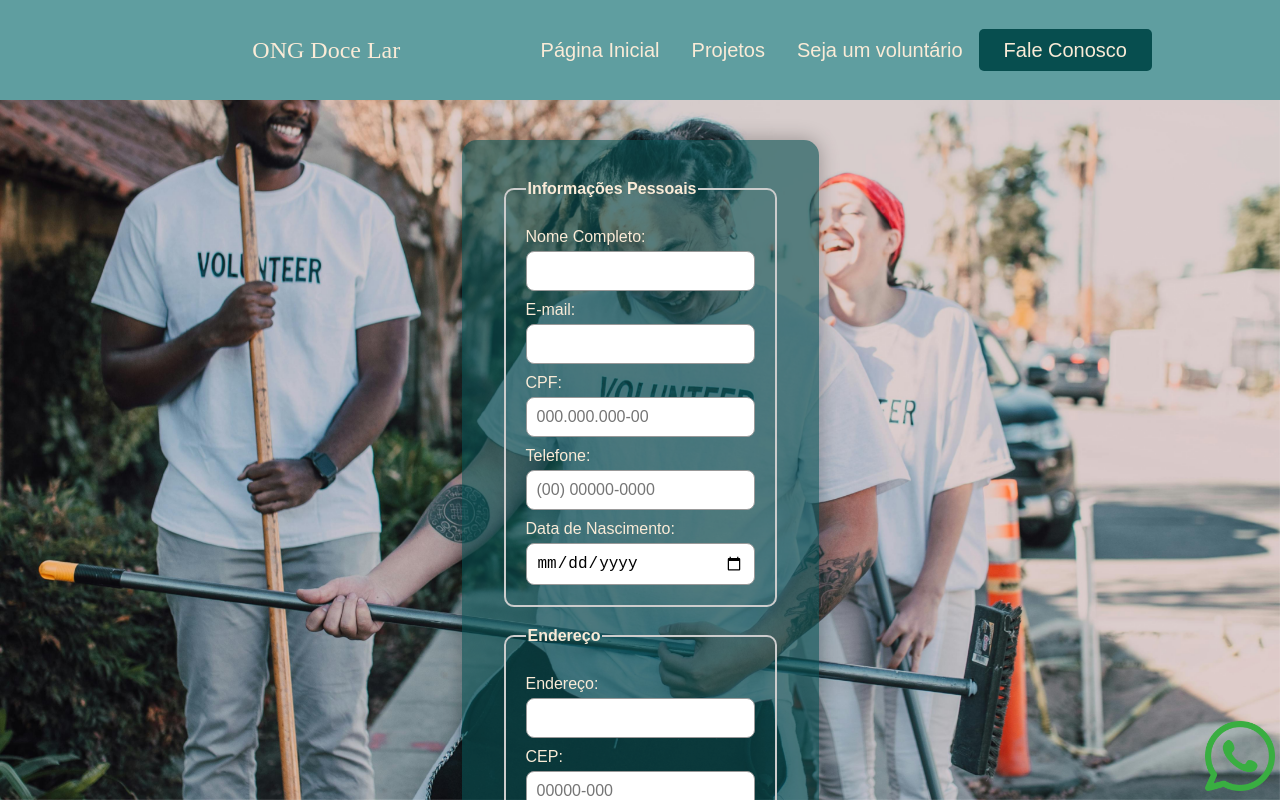
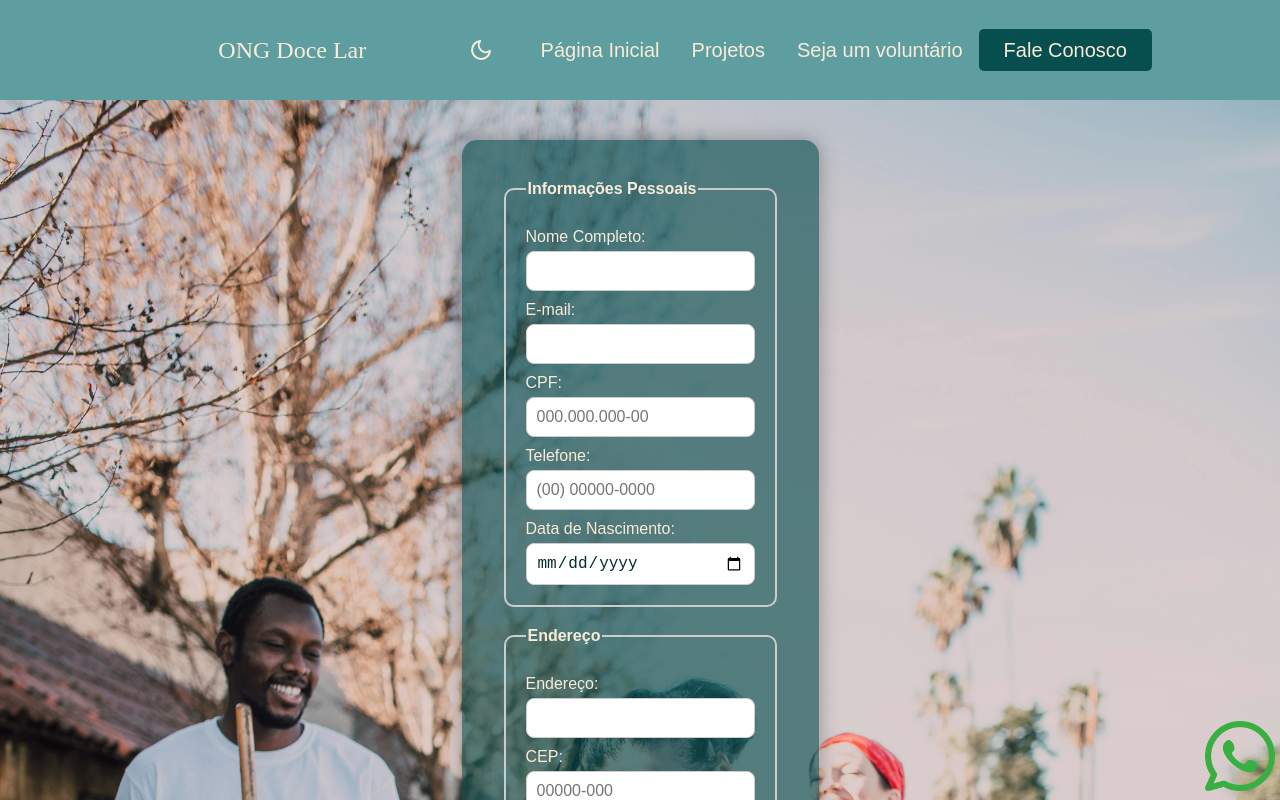
Before and after one commit to anaclara-silveira/projeto-ong, a React (Vite) app: page /cadastro in a window 1280 px wide. Shown: the top 800 px of the page. Built offline with nearby package versions, Linux system fonts and the light colour scheme; a web font is replaced by a local one.

Commit message:
Adicionando tema escuro e persistencia no localStorage

```diff
--- a/src/App.css
+++ b/src/App.css
@@ -1 +1,6 @@
 /* Estilos globais do app */
+
+.app .cadastro-page ~ *,
+main:has(.cadastro-page) {
+    background: transparent;
+}
--- a/src/App.jsx
+++ b/src/App.jsx
@@ -1,4 +1,5 @@
 import { BrowserRouter as Router, Routes, Route } from 'react-router-dom'
+import { ThemeProvider } from './contexts/ThemeContext'
 import Navbar from './components/Navbar'
 import Footer from './components/Footer'
 import Home from './pages/Home'
@@ -9,6 +10,7 @@ import './App.css'
 
 function App() {
   return (
+    <ThemeProvider>
     <Router>
       <div className="app">
         <Navbar />
@@ -23,6 +25,7 @@ function App() {
         <WhatsAppFloat />
       </div>
     </Router>
+    </ThemeProvider>
   )
 }
 
--- a/src/components/Footer.css
+++ b/src/components/Footer.css
@@ -1,7 +1,8 @@
 footer {
     padding-top: 2%;
     text-align: center;
-    color: antiquewhite;
+    color: var(--text-secondary);
     height: 200px;
-    background-image: linear-gradient(180deg, #46b8ba, rgb(7, 78, 79));
+    background-image: linear-gradient(180deg, var(--bg-footer-start), var(--bg-footer-end));
+    transition: background-image 0.3s ease, color 0.3s ease;
 }
--- a/src/components/Navbar.css
+++ b/src/components/Navbar.css
@@ -2,12 +2,13 @@
     display: flex;
     flex-flow: row wrap;
     height: 100px;
-    background-color: cadetblue;
+    background-color: var(--bg-navbar);
     justify-content: center;
     align-items: center;
     position: fixed;
     width: 100%;
     z-index: 1000;
+    transition: background-color 0.3s ease;
 }
 
 .logo {
@@ -18,9 +19,10 @@
 
 .logo h1 {
     font-family: "Gravitas One", serif;
-    color: antiquewhite;
+    color: var(--text-secondary);
     font-weight: 40;
     font-style: normal;
+    transition: color 0.3s ease;
 }
 
 .menu {
@@ -31,23 +33,25 @@
 }
 
 .menu a {
-    color: antiquewhite;
+    color: var(--text-secondary);
     text-decoration: none;
     font-size: 20px;
     padding: 20px 16px;
+    transition: all 0.3s ease;
 }
 
 .menu a:hover {
     font-size: 21px;
-    color: rgb(7, 78, 79);
-    border-top: 4px solid rgb(7, 78, 79);
+    color: var(--text-heading);
+    border-top: 4px solid var(--text-heading);
 }
 
 #botao {
-    background-color: rgb(7, 78, 79);
+    background-color: var(--button-bg);
     padding: 10px 25px;
-    color: antiquewhite;
+    color: var(--text-secondary);
     border-radius: 5px;
+    transition: background-color 0.3s ease, color 0.3s ease;
 }
 
 /* ESTILO DROPDOWN */
@@ -70,14 +74,15 @@
 
 .drop-menu a {
     display: block;
-    color: antiquewhite;
-    background-color: rgb(7, 78, 79);
+    color: var(--text-secondary);
+    background-color: var(--button-bg);
     padding: 10px 10px;
     text-decoration: none;
+    transition: background-color 0.3s ease;
 }
 
 .drop-menu a:hover {
-    background-color: cadetblue;
+    background-color: var(--bg-navbar);
 }
 
 /* MENU HAMBURGUER */
@@ -85,11 +90,42 @@
     display: none;
     font-size: 28px;
     cursor: pointer;
-    color: antiquewhite;
+    color: var(--text-secondary);
+    transition: color 0.3s ease;
 }
 
 .menu-toggle {
     display: none;
+}
+
+.theme-toggle {
+    background: none;
+    border: none;
+    cursor: pointer;
+    padding: 8px 12px;
+    margin-right: 20px;
+    transition: transform 0.3s ease, opacity 0.3s ease;
+    color: var(--text-secondary);
+    display: flex;
+    align-items: center;
+    justify-content: center;
+    border-radius: 4px;
+}
+
+.theme-toggle:hover {
+    transform: scale(1.1);
+    opacity: 0.8;
+}
+
+.theme-toggle svg {
+    width: 24px;
+    height: 24px;
+}
+
+.theme-toggle:focus {
+    outline: 2px solid var(--text-heading);
+    outline-offset: 2px;
+    border-radius: 4px;
 }
 
 /* RESPONSIVO */
@@ -101,9 +137,10 @@
         top: 60px;
         right: 0;
         width: 100%;
-        background-color: rgb(7, 78, 79);
+        background-color: var(--button-bg);
         text-align: center;
         padding: 10px 0;
+        transition: background-color 0.3s ease;
     }
 
     .menu-open {
@@ -122,4 +159,13 @@
     .navbar {
         position: relative;
     }
+
+    .theme-toggle {
+        margin-right: 10px;
+    }
+
+    .theme-toggle svg {
+        width: 20px;
+        height: 20px;
+    }
 }
--- a/src/components/Navbar.jsx
+++ b/src/components/Navbar.jsx
@@ -1,10 +1,12 @@
 import { useState } from 'react'
 import { Link } from 'react-router-dom'
+import { useTheme } from '../contexts/ThemeContext'
 import './Navbar.css'
 
 function Navbar() {
   const [menuOpen, setMenuOpen] = useState(false)
   const [dropdownOpen, setDropdownOpen] = useState(false)
+  const { theme, toggleTheme } = useTheme()
 
   const toggleMenu = () => {
     setMenuOpen(!menuOpen)
@@ -29,6 +31,30 @@ function Navbar() {
       <label htmlFor="menu-toggle" className="hamburguer">
         &#9776;
       </label>
+      <button
+        className="theme-toggle"
+        onClick={toggleTheme}
+        aria-label={`Alternar para tema ${theme === 'light' ? 'escuro' : 'claro'}`}
+        title={`Alternar para tema ${theme === 'light' ? 'escuro' : 'claro'}`}
+      >
+        {theme === 'light' ? (
+          <svg width="24" height="24" viewBox="0 0 24 24" fill="none" stroke="currentColor" strokeWidth="2" strokeLinecap="round" strokeLinejoin="round">
+            <path d="M21 12.79A9 9 0 1 1 11.21 3 7 7 0 0 0 21 12.79z"></path>
+          </svg>
+        ) : (
+          <svg width="24" height="24" viewBox="0 0 24 24" fill="none" stroke="currentColor" strokeWidth="2" strokeLinecap="round" strokeLinejoin="round">
+            <circle cx="12" cy="12" r="5"></circle>
+            <line x1="12" y1="1" x2="12" y2="3"></line>
+            <line x1="12" y1="21" x2="12" y2="23"></line>
+            <line x1="4.22" y1="4.22" x2="5.64" y2="5.64"></line>
+            <line x1="18.36" y1="18.36" x2="19.78" y2="19.78"></line>
+            <line x1="1" y1="12" x2="3" y2="12"></line>
+            <line x1="21" y1="12" x2="23" y2="12"></line>
+            <line x1="4.22" y1="19.78" x2="5.64" y2="18.36"></line>
+            <line x1="18.36" y1="5.64" x2="19.78" y2="4.22"></line>
+          </svg>
+        )}
+      </button>
       <div className={`menu ${menuOpen ? 'menu-open' : ''}`}>
         <Link to="/" onClick={() => setMenuOpen(false)}>Página Inicial</Link>
         <Link to="/projetos" onClick={() => setMenuOpen(false)}>Projetos</Link>
--- /dev/null
+++ b/src/contexts/ThemeContext.jsx
@@ -0,0 +1,33 @@
+import { createContext, useContext, useState, useEffect } from 'react'
+
+const ThemeContext = createContext()
+
+export const useTheme = () => {
+  const context = useContext(ThemeContext)
+  if (!context) {
+    throw new Error('useTheme deve ser usado dentro de um ThemeProvider')
+  }
+  return context
+}
+
+export const ThemeProvider = ({ children }) => {
+  const [theme, setTheme] = useState(() => {
+    const savedTheme = localStorage.getItem('theme')
+    return savedTheme || 'light'
+  })
+
+  useEffect(() => {
+    document.documentElement.setAttribute('data-theme', theme)
+    localStorage.setItem('theme', theme)
+  }, [theme])
+
+  const toggleTheme = () => {
+    setTheme((prevTheme) => (prevTheme === 'light' ? 'dark' : 'light'))
+  }
+
+  return (
+    <ThemeContext.Provider value={{ theme, toggleTheme }}>
+      {children}
+    </ThemeContext.Provider>
+  )
+}
--- a/src/index.css
+++ b/src/index.css
@@ -1,6 +1,43 @@
 @import url('https://fonts.googleapis.com/css2?family=Abril+Fatface&family=Gravitas+One&family=Lobster&display=swap');
 
-/*ESTILO GERAL*/
+:root {
+    --bg-primary: #ffffff;
+    --bg-secondary: rgb(240, 229, 244);
+    --bg-navbar: cadetblue;
+    --bg-footer-start: #46b8ba;
+    --bg-footer-end: rgb(7, 78, 79);
+    --text-primary: rgb(3, 45, 41);
+    --text-secondary: antiquewhite;
+    --text-heading: rgb(7, 78, 79);
+    --border-color: rgb(7, 78, 79);
+    --card-bg: rgb(240, 229, 244);
+    --card-hover-bg: rgb(7, 78, 79);
+    --form-bg: rgba(7, 78, 79, 0.622);
+    --form-border: #ccc;
+    --button-bg: rgb(7, 78, 79);
+    --button-hover-bg: antiquewhite;
+    --button-hover-text: rgb(7, 78, 79);
+}
+
+[data-theme="dark"] {
+    --bg-primary: #1a1a1a;
+    --bg-secondary: #2d2d2d;
+    --bg-navbar: #1e3a3a;
+    --bg-footer-start: #1e3a3a;
+    --bg-footer-end: #0f1f1f;
+    --text-primary: #e0e0e0;
+    --text-secondary: #c0c0c0;
+    --text-heading: #46b8ba;
+    --border-color: #46b8ba;
+    --card-bg: #2d2d2d;
+    --card-hover-bg: #3a5a5a;
+    --form-bg: rgba(30, 58, 58, 0.85);
+    --form-border: #555;
+    --button-bg: #46b8ba;
+    --button-hover-bg: #5dd3d6;
+    --button-hover-text: #0f1f1f;
+}
+
 * {
     box-sizing: border-box;
 }
@@ -8,12 +45,17 @@
 body {
     margin: 0;
     font-family: Arial, sans-serif;
+    background-color: var(--bg-primary);
+    color: var(--text-primary);
+    transition: background-color 0.3s ease, color 0.3s ease;
 }
 
 .app {
     min-height: 100vh;
     display: flex;
     flex-direction: column;
+    background-color: var(--bg-primary);
+    transition: background-color 0.3s ease;
 }
 
 main {
--- a/src/pages/Cadastro.css
+++ b/src/pages/Cadastro.css
@@ -1,13 +1,18 @@
+body:has(.cadastro-page),
+.app:has(.cadastro-page),
+main:has(.cadastro-page) {
+    background: transparent !important;
+}
+
 .cadastro-page {
     padding-top: 100px;
     min-height: calc(100vh - 250px);
-}
-
-/* fundo da página */
-body {
-    margin: 0;
-    padding: 0;
-    font-family: Arial, sans-serif;
+    position: relative;
+    background-image: url('/img/voluntarios-brincando.jpg');
+    background-position: center center;
+    background-attachment: fixed;
+    background-size: cover;
+    background-repeat: no-repeat;
 }
 
 .cadastro-page::before {
@@ -17,9 +22,17 @@ body {
     left: 0;
     width: 100%;
     height: 100%;
-    background: url('/img/voluntarios-brincando.jpg') no-repeat center center fixed;
+    background: url('/img/voluntarios-brincando.jpg') no-repeat center center;
+    background-attachment: fixed;
     background-size: cover;
     z-index: -1;
+    pointer-events: none;
+}
+
+.cadastro-page main {
+    background: transparent !important;
+    position: relative;
+    z-index: 1;
 }
 
 /* centralizar o formulário */
@@ -30,36 +43,42 @@ body {
     min-height: calc(100vh - 120px);
     padding: 40px 20px;
     box-sizing: border-box;
+    position: relative;
+    z-index: 1;
 }
 
 /* estilo do formulário */
 .formulario {
     align-content: center;
     align-items: center;
-    background-color: rgba(7, 78, 79, 0.622);
+    background-color: var(--form-bg);
     padding: 40px;
     border-radius: 15px;
     max-width: 600px;
     box-shadow: 0 0 20px rgba(0, 0, 0, 0.3);
     margin: 0;
+    transition: background-color 0.3s ease;
 }
 
 .formulario fieldset {
-    border: 2px solid #ccc;
+    border: 2px solid var(--form-border);
     border-radius: 10px;
     margin-bottom: 20px;
     padding: 20px;
+    transition: border-color 0.3s ease;
 }
 
 .formulario legend {
     font-weight: bold;
-    color: antiquewhite;
+    color: var(--text-secondary);
+    transition: color 0.3s ease;
 }
 
 .formulario label {
-    color: antiquewhite;
+    color: var(--text-secondary);
     display: block;
     margin-top: 10px;
+    transition: color 0.3s ease;
 }
 
 .formulario input,
@@ -68,8 +87,11 @@ body {
     padding: 10px;
     margin-top: 5px;
     border-radius: 8px;
-    border: 1px solid #999;
+    border: 1px solid var(--form-border);
     font-size: 16px;
+    background-color: var(--bg-primary);
+    color: var(--text-primary);
+    transition: all 0.3s ease;
 }
 
 .formulario .error {
```
Also changed, not shown: src/pages/Home.css (+20 -12 lines), src/pages/Projetos.css (+8 -10 lines).
